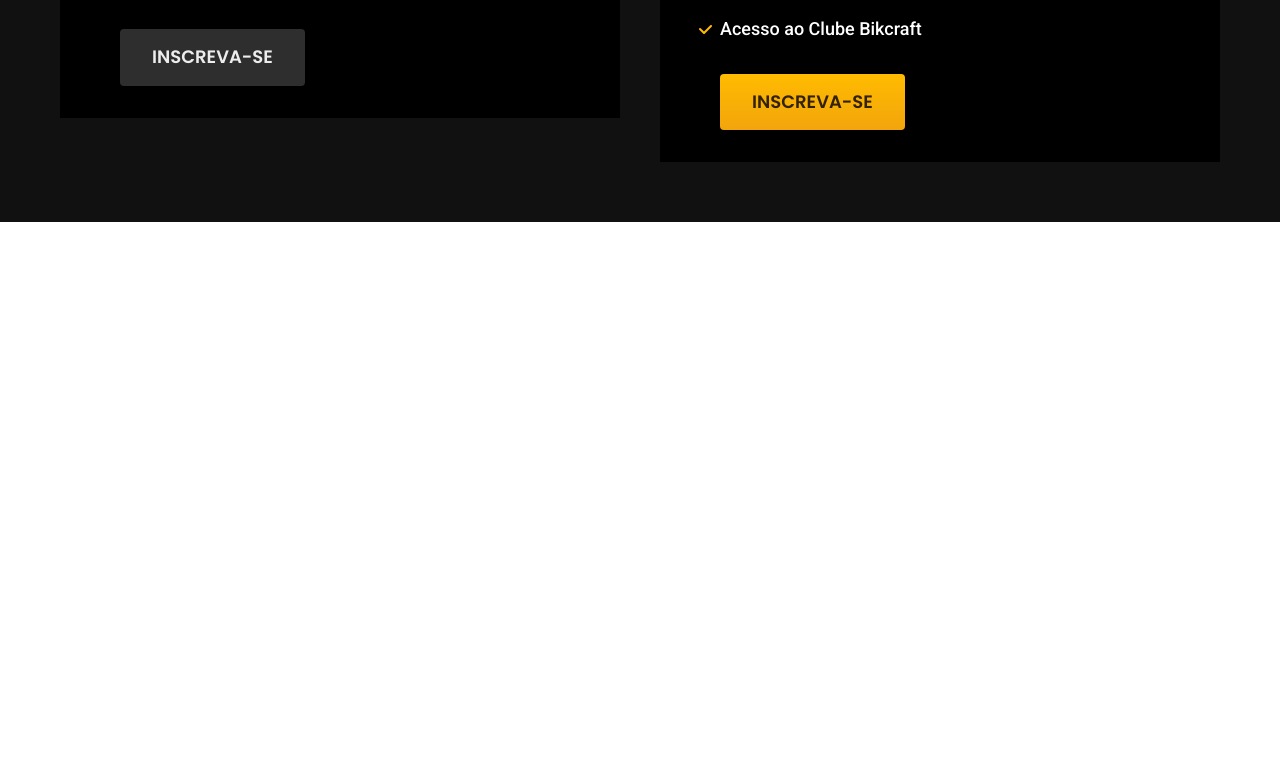
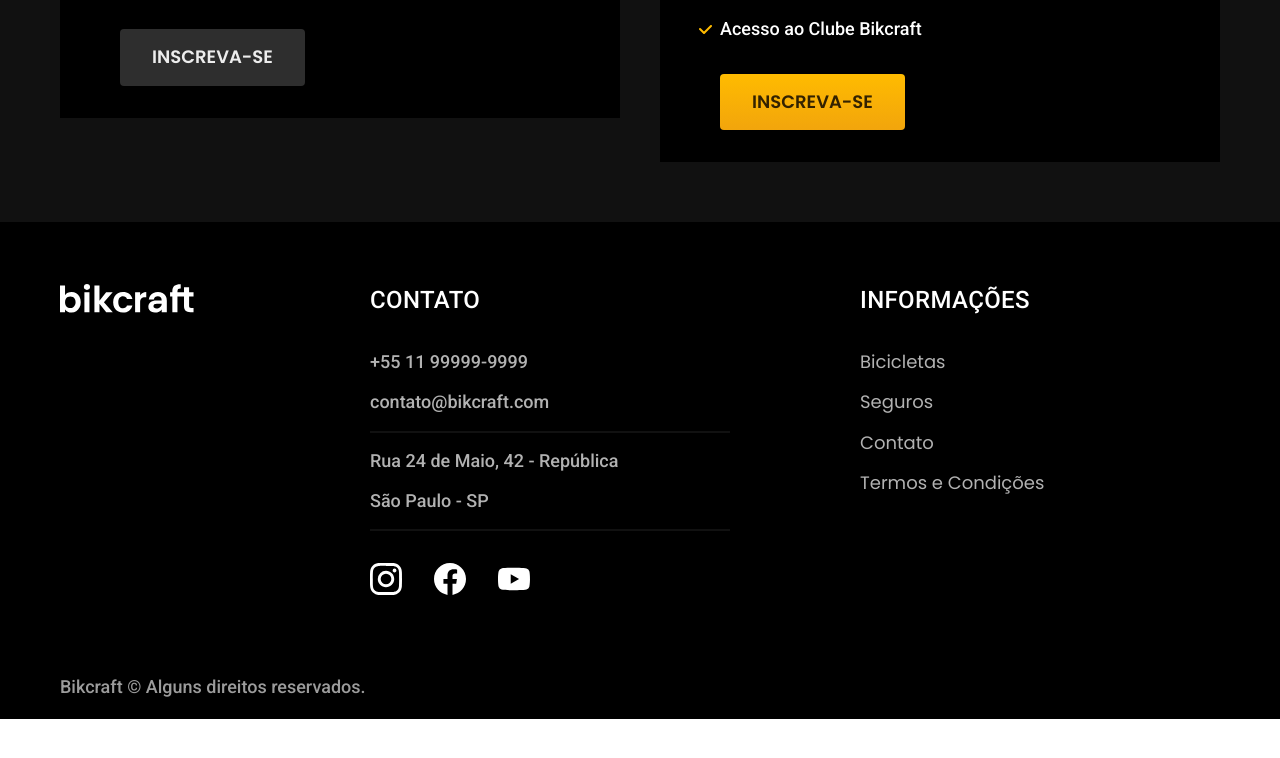
Before and after one commit to MarcosBoscariolo/bikcraft, a plain HTML site: page index.html in a window 1280 px wide. Shown: the part 4325-5083 px from the top of the page. After the commit the page ends 5044 px from the top, so only its background shows below. Drawn offline with Linux system fonts and the light colour scheme.

Commit message:
create footer

```diff
--- /dev/null
+++ b/css/global/footer.css
@@ -0,0 +1,64 @@
+.footer-bg {
+    background-color: var(--color-12);
+}
+
+.footer {
+    display: grid;
+    grid-template-columns: 3fr 5fr 4fr;
+    gap: 40px;
+    padding-top: 60px;
+    padding-bottom: 20px;
+}
+
+.footer h3,
+.footer-contact ul {
+    margin-bottom: 32px;
+}
+
+.footer li {
+    margin-bottom: 16px;
+}
+
+.footer-networks {
+    display: flex;
+    gap: 32px;
+}
+
+.footer-contact li:nth-child(even):after {
+    background-color: var(--color-11);
+    content: "";
+    display: block;
+    margin-top: 16px;
+    max-width: 360px;
+    height: 2px;
+}
+
+.footer a:hover {
+    color: var(--color-0);
+}
+
+.footer-copy {
+    grid-column: 1/-1;
+    margin-top: 40px;
+}
+
+@media (max-width: 800px) {
+    .footer > img {
+        display: none;
+    }
+
+    .footer {
+        grid-template-columns: 1fr 1fr;
+    }
+}
+
+@media (max-width: 600px) {
+    .footer {
+        grid-template-columns: 1fr;
+        gap: 60px;
+    }
+
+    .footer-copy {
+        margin-top: 0px;
+    }
+}
--- a/css/global/global.css
+++ b/css/global/global.css
@@ -6,7 +6,6 @@
 
 body {
     color: #111111;
-    padding-bottom: 600px;
 }
 
 ul {
--- a/css/style.css
+++ b/css/style.css
@@ -2,6 +2,7 @@
 @import "./global/utilities/color.css";
 @import "./global/utilities/typography.css";
 @import "./global/header.css";
+@import "./global/footer.css";
 @import "./global/utilities/components.css";
 @import "./global/home/intro.css";
 @import "./global/bicycles/list-bicycles.css";
--- a/index.html
+++ b/index.html
@@ -153,5 +153,45 @@
         </div>
     </article>
 
+    <footer class="footer-bg">
+        <div class="footer container">
+            <img src="./img/bikcraft.svg" alt="Bikcraft">
+
+            <div class="footer-contact">
+                <h3 class="font-2-l-b color-0">Contato</h3>
+                <ul class="font-2-m color-5">
+                    <li><a href="tel:+5511999999999">+55 11 99999-9999</a></li>
+                    <li><a href="mailto:contato@bikcraft.com">contato@bikcraft.com</a></li>
+                    <li>Rua 24 de Maio, 42 - República</li>
+                    <li>São Paulo - SP</li>
+                </ul>
+
+                <div class="footer-networks">
+                    <a href="#">
+                        <img src="./img/redes/instagram.svg" alt="Instagram Bikcraft">
+                    </a>
+                    <a href="#">
+                        <img src="./img/redes/facebook.svg" alt="Facebook Bikcraft">
+                    </a>
+                    <a href="#">
+                        <img src="./img/redes/youtube.svg" alt="Youtube Bikcraft">
+                    </a>
+                </div>
+            </div>
+            <div class="footer-info">
+                <h3 class="font-2-l-b color-0">Informações</h3>
+                <nav>
+                    <ul class="font-1-m color-5">
+                        <li> <a href="./bicicletas.html">Bicicletas</a> </li>
+                    <li> <a href="./seguros.html">Seguros</a> </li>
+                    <li> <a href="./contato.html">Contato</a> </li>
+                    <li> <a href="./terms.html">Termos e Condições</a> </li>
+                    </ul>
+                </nav>
+            </div>
+            <p class="footer-copy font-2-m color-6">Bikcraft © Alguns direitos reservados.</p>
+        </div>
+    </footer>
+
 </body>
 </html>
```
